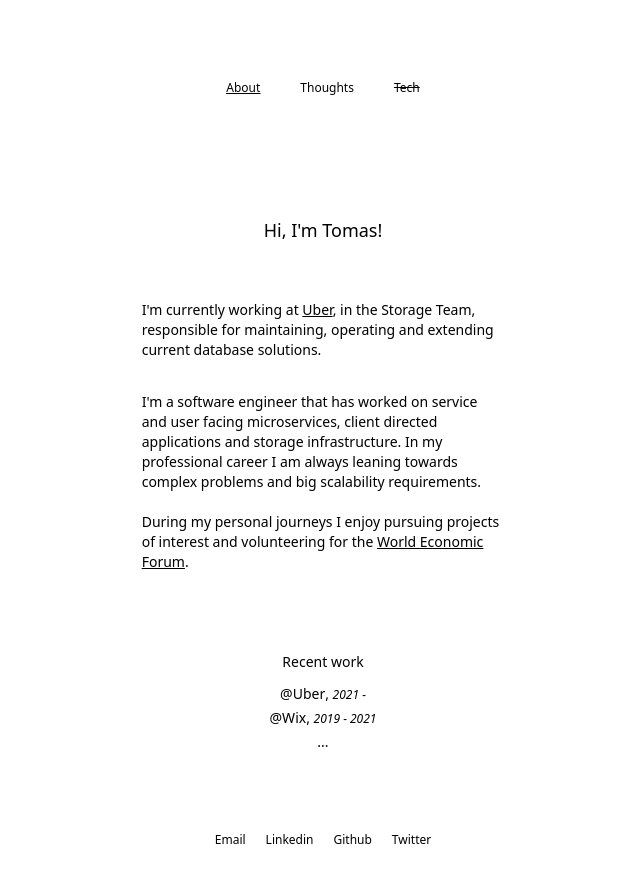
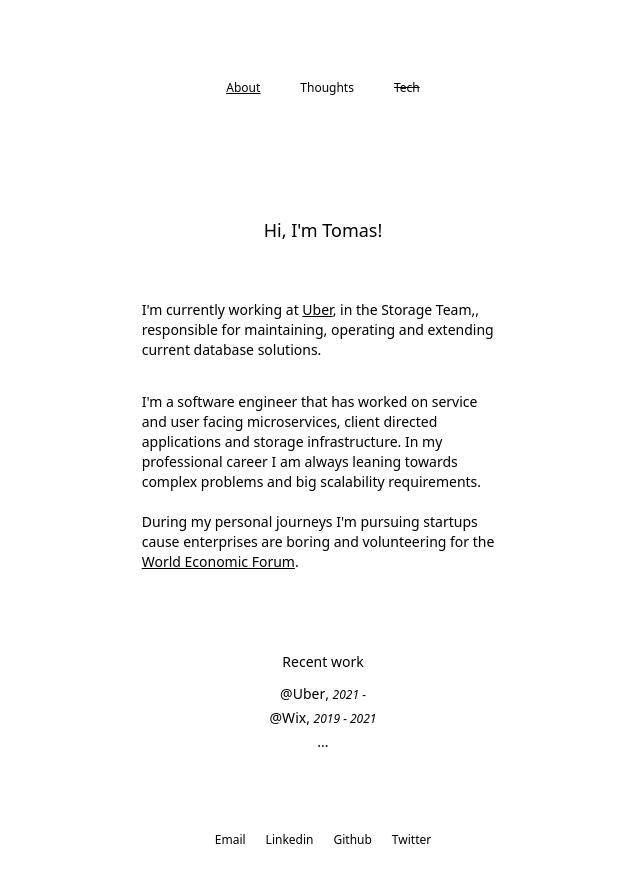
Before and after one commit to adtm/blog, a Next.js app: page / in a window 1280 px wide. Shown: the top 882 px of the page, without its empty margins (317-957 px from the left). Built offline with nearby package versions, Linux system fonts and the light colour scheme.

Commit message:
update readme personal part

```diff
--- a/components/Intro/Intro.tsx
+++ b/components/Intro/Intro.tsx
@@ -11,7 +11,7 @@ const Intro = () => (
         >
           Uber
         </a>
-        , in the Storage Team, responsible for maintaining, operating and
+        , in the Storage Team,, responsible for maintaining, operating and
         extending current database solutions.
       </p>
     </div>
@@ -25,7 +25,7 @@ const Intro = () => (
     </div>
     <div className="text-sm space-y-1 mb-10 sm:mb-20">
       <p>
-        During my personal journeys I enjoy pursuing projects of interest and
+        During my personal journeys I'm pursuing startups cause enterprises are boring and
         volunteering for the{' '}
         <a
           href="https://www.weforum.org/"
```
